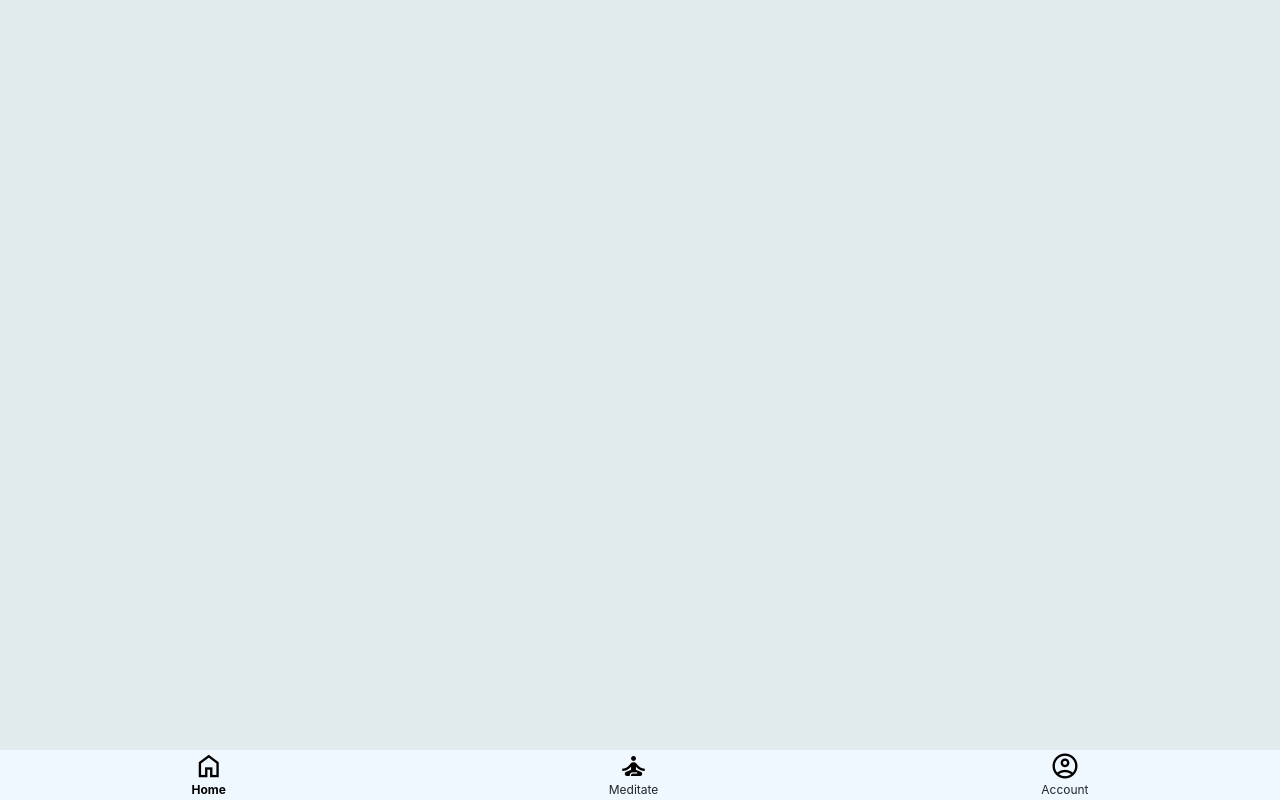
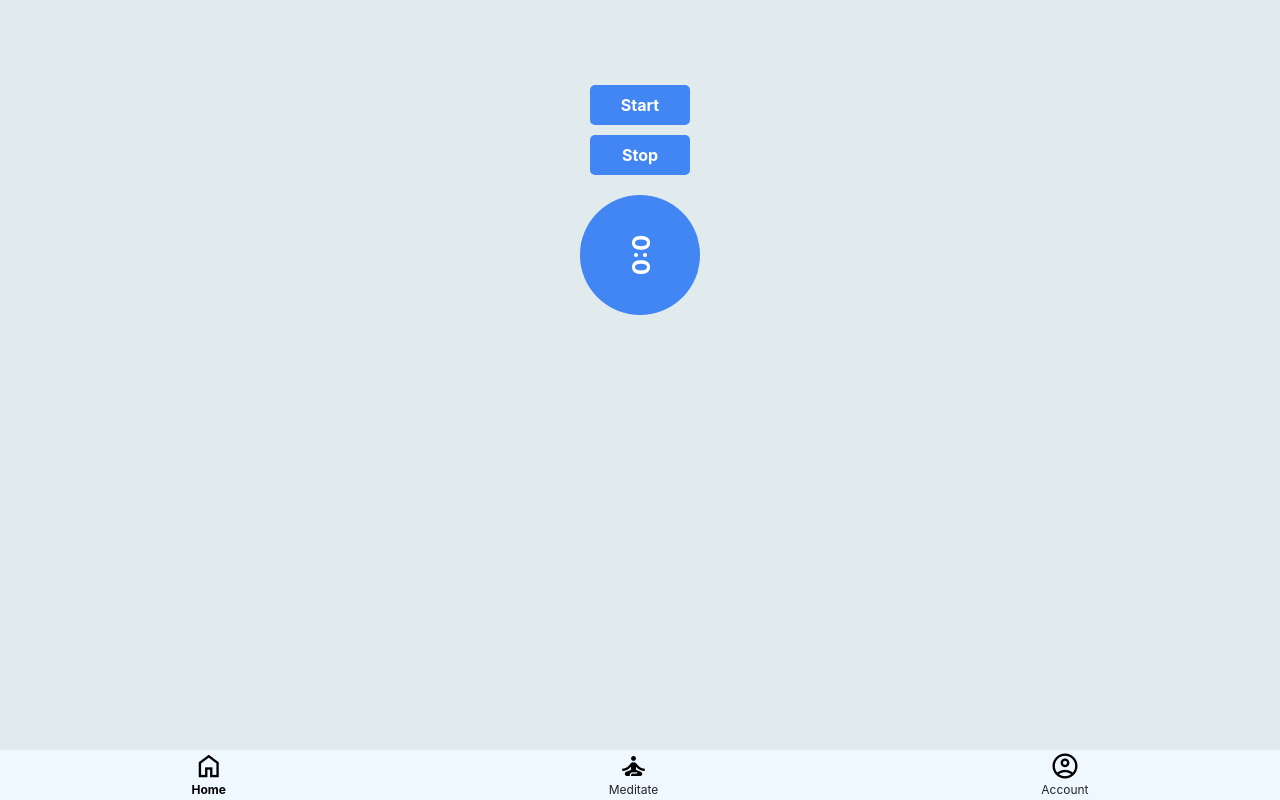
Before and after one commit to enikma-mod/lets-meditate, an Angular app in the folder Frontend/meditate-app/: page /details/1 in a window 1280 px wide. Built offline with nearby package versions, Linux system fonts and the light colour scheme; no server answers.

Commit message:
products page update

```diff
--- a/Frontend/meditate-app/src/app/_components/homepage/homepage.component.html
+++ b/Frontend/meditate-app/src/app/_components/homepage/homepage.component.html
@@ -1,9 +1,9 @@
 
 <div class="top">
     <div class="columns">
-        <div style="display: flex;  cursor: pointer; margin-top: 5px; margin-left: 5px; background: #fff;" routerLink="home">
+        <div style="display: flex; justify-content:center;  cursor: pointer; margin-top: 10px; margin-left: 5px; background: #fafdff;" routerLink="home">
             <img class="icon-img" src="https://cdn-icons-png.flaticon.com/128/2142/2142321.png" alt="" style="width: 40px; height: 37px; text-align: center;">
-            <h1 class="icon-heading" style= "margin-right: -10px;" ><span class="color-h2">Calm</span><span id="h1-color">ind.</span></h1>
+            <h1 class="icon-heading" style= "margin-right: -10px;" ><span class="color-h2">Calm</span><span id="h1-color">being.</span></h1>
         </div>
 
         <div style="justify-content: center; align-items: center; margin-bottom: 100px;">
@@ -11,7 +11,7 @@
 
             <p style="text-align: center; font-size: 30px; font-weight: 900; ">
                 <span style="font-size: 34px;">Watch your <span class="color-brush">breath.</span></span> <br>
-                <span style="font-size: 32px;">Relax your mind.</span>
+                <span style="font-size: 32px;"><SPAN class="color-brush2">Relax</SPAN> your mind.</span>
             </p>
 
             <button class="button is-medium" style="display: block; width: 60%; margin: 10px auto; border-radius: 12px;" routerLink="/products">GET STARTED</button>
--- a/Frontend/meditate-app/src/app/_components/homepage/homepage.component.scss
+++ b/Frontend/meditate-app/src/app/_components/homepage/homepage.component.scss
@@ -85,7 +85,7 @@ button:hover {
 }
 
 .icon-heading {
-	font-size: 32px;
+	font-size: 30px;
 	font-weight: 600;
 	// margin-top: 300px;
 	text-align: center;
--- a/Frontend/meditate-app/src/app/_components/meditation-details/meditation-details.component.html
+++ b/Frontend/meditate-app/src/app/_components/meditation-details/meditation-details.component.html
@@ -2,8 +2,20 @@
 <div *ngIf="meditations">
     <h1>{{ meditations.title }}</h1>
     <p>{{ meditations.description }}</p>
-    <img [src]="meditations.image" alt="" style="max-height: 180px;">
-    <p>Duration: {{ meditations.duration }}</p>
-    <button (click)="startTimer()">Start Timer {{meditations.sounds}}</button>
-    <button (click)="stopTimer()">Stop Timer</button>
+    <!-- <img [src]="meditations.image" alt="" style="max-height: 180px;"> -->
+    <!-- <p>Duration: {{ meditations.duration }}</p>
+    <button (click)="startTimer()">Start Timer: {{meditations.sounds}}</button>
+    <button (click)="stopTimer()">Stop Timer</button> -->
+
+
+</div>
+
+
+<div style="display: flex; justify-content: center; align-items: center; height: 50vh;">
+  <div class="container">
+    <button (click)="startTimer()" [disabled]="timerRunning">Start</button>
+    <button (click)="stopTimer()" [disabled]="!timerRunning">Stop</button>
+    <div class="timer" [ngClass]="{ 'rotate': timerRunning }">{{ minutes }}:{{ seconds }}</div>
   </div>
+
+</div>
--- a/Frontend/meditate-app/src/app/_components/meditation-details/meditation-details.component.scss
+++ b/Frontend/meditate-app/src/app/_components/meditation-details/meditation-details.component.scss
@@ -0,0 +1,49 @@
+.container {
+  display: flex;
+  flex-direction: column;
+  align-items: center;
+  justify-content: center;
+  height: 100vh;
+}
+
+button {
+  margin-bottom: 10px;
+  width: 100px;
+  height: 40px;
+  border-radius: 5px;
+  background-color: #4286f4;
+  color: white;
+  font-size: 16px;
+  font-weight: bold;
+  border: none;
+  outline: none;
+  cursor: pointer;
+}
+
+.timer {
+  margin-top: 10px;
+  width: 120px;
+  height: 120px;
+  border-radius: 50%;
+  background-color: #4286f4;
+  color: white;
+  font-size: 24px;
+  font-weight: bold;
+  display: flex;
+  align-items: center;
+  justify-content: center;
+  animation: rotate 4s linear infinite;
+}
+
+.rotate {
+  animation: rotate 4s linear infinite;
+}
+
+@keyframes rotate {
+  0% {
+    transform: rotate(0deg);
+  }
+  100% {
+    transform: rotate(360deg);
+  }
+}
--- a/Frontend/meditate-app/src/app/_components/meditation-details/meditation-details.component.ts
+++ b/Frontend/meditate-app/src/app/_components/meditation-details/meditation-details.component.ts
@@ -1,8 +1,7 @@
-import { Component, OnInit } from '@angular/core';
+import { Component, OnInit, OnDestroy } from '@angular/core';
 import { ActivatedRoute } from '@angular/router';
 import { Meditation } from 'src/app/_interface/meditation';
 import { MeditationsService } from 'src/app/_services/meditations.service';
-import { Howl } from 'howler';
 
 
 
@@ -11,11 +10,13 @@ import { Howl } from 'howler';
   templateUrl: './meditation-details.component.html',
   styleUrls: ['./meditation-details.component.scss']
 })
-export class MeditationDetailsComponent implements OnInit {
+export class MeditationDetailsComponent implements OnInit, OnDestroy {
 
   meditations: any;
-  timer: any;
-  isTimerRunning: boolean = false;
+  timerRunning: boolean = false;
+  minutes: number = 0;
+  seconds: number = 0;
+  private timer: any;
 
   constructor (private route: ActivatedRoute, private meditationsService: MeditationsService
   ) { }
@@ -41,44 +42,26 @@ export class MeditationDetailsComponent implements OnInit {
     }
   }
 
-
-  loadSound() {
-    this.meditations.soundFile = new Howl({
-      src: [this.meditations.sounds],
-      html5: true
-    });
-  }
-
   startTimer() {
-    if (!this.isTimerRunning) {
-      this.isTimerRunning = true;
-      this.timer = setInterval(() => {
-        // Timer logic goes here
-      }, 1000);
-    }
+    this.timerRunning = true;
+    this.timer = setInterval(() => {
+      this.seconds++;
+      if (this.seconds === 60) {
+        this.minutes++;
+        this.seconds = 0;
+      }
+    }, 1000);
   }
 
   stopTimer() {
-    if (this.isTimerRunning) {
-      clearInterval(this.timer);
-      this.isTimerRunning = false;
-    }
+    this.timerRunning = false;
+    clearInterval(this.timer);
+    alert(`You meditated for ${this.minutes} minutes.`);
   }
 
-  playSound() {
-    if (this.meditations.soundFile) {
-      this.meditations.soundFile.play();
-    }
-  }
-
-  stopSound() {
-    if (this.meditations.soundFile) {
-      this.meditations.soundFile.stop();
-    }
+  ngOnDestroy() {
+    clearInterval(this.timer);
   }
 
 
-
-
-
 }
--- a/Frontend/meditate-app/src/app/_components/products/products.component.html
+++ b/Frontend/meditate-app/src/app/_components/products/products.component.html
@@ -17,8 +17,8 @@
   <p class="subheading-text">Choose a topic to focus on:</p>
   <div class="row">
       <div class="col-sm-3" *ngFor="let meditation of meditations; let i=index">
-          <div class="card mb-2" [style.background-color]="cardBackgroundColors[i]" [routerLink]="['/details', meditation.id]">
-              <img [src]="meditation.image" class="card-img-top" alt="" style="max-height: 180px;">
+          <div class="card mb-3" [style.background-color]="cardBackgroundColors[i]" [routerLink]="['/details', meditation.id]">
+              <img [src]="meditation.image" class="card-img-top" alt="" style="max-height: 160px;">
               <div class="card-body">
                   <h2 class="card-title">{{ meditation.title }}</h2>
               </div>
--- a/Frontend/meditate-app/src/app/_components/products/products.component.scss
+++ b/Frontend/meditate-app/src/app/_components/products/products.component.scss
@@ -5,13 +5,15 @@
     max-width: 50%;
   }
   .card-img-top {
-    /* height: 200px; */
-    // object-fit: cover;
+    height: 170px;
+    object-fit: cover;
+    border-radius: 12px;
   }
 
   .card-title {
     font-size: 17px;
     color: #494F55;
+    /* color: black; */
     font-weight: 700;
     overflow: scroll;
     text-transform: uppercase;
@@ -36,7 +38,7 @@
 
   .category-heading {
     text-transform: uppercase;
-    margin-top: 12px;
+    margin-top: 10px;
     text-align: center;
     font-size: 25px;
     font-weight: 700;
--- a/Frontend/meditate-app/src/app/_components/products/products.component.ts
+++ b/Frontend/meditate-app/src/app/_components/products/products.component.ts
@@ -29,6 +29,6 @@ export class ProductsComponent{
   }
 
   //using ngclass to change background color for each card
-  cardBackgroundColors: string[] = ["#B0C4DE", "#DDA0DD", "#FBCEB1", "#F0E68C"]; // Add more colors as desired
+  cardBackgroundColors: string[] = ["#D8BFD8", "#B9D9EB", "#ACE1AF", "#F0E68C"]; // Add more colors as desired
 
 }
--- a/Frontend/meditate-app/src/index.html
+++ b/Frontend/meditate-app/src/index.html
@@ -25,6 +25,8 @@
   <link rel="stylesheet" href="https://fonts.googleapis.com/css2?family=Material+Symbols+Outlined:opsz,wght,FILL,GRAD@48,400,0,0" />
 
   <link rel="stylesheet" href="https://fonts.googleapis.com/css2?family=Material+Symbols+Outlined:opsz,wght,FILL,GRAD@48,400,0,0" />
+
+
 </head>
 <body>
   <app-root></app-root>
```
